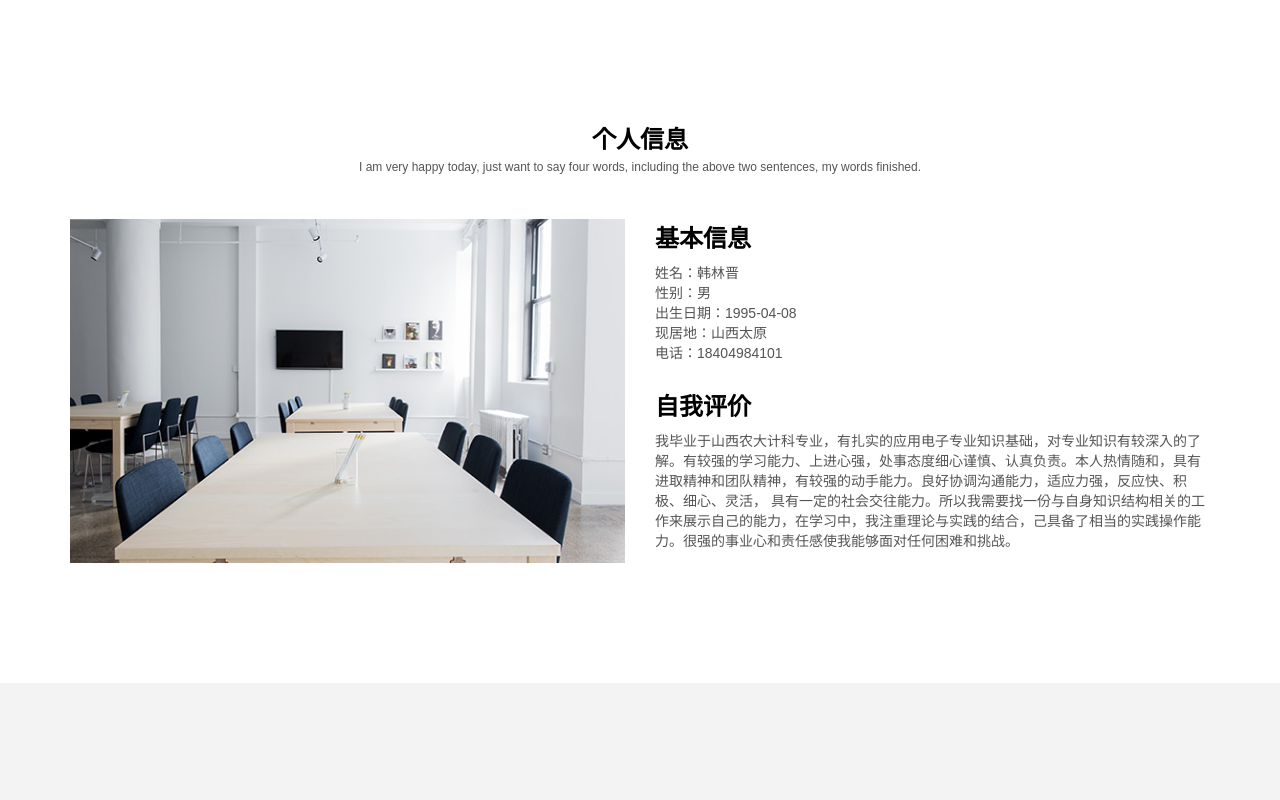
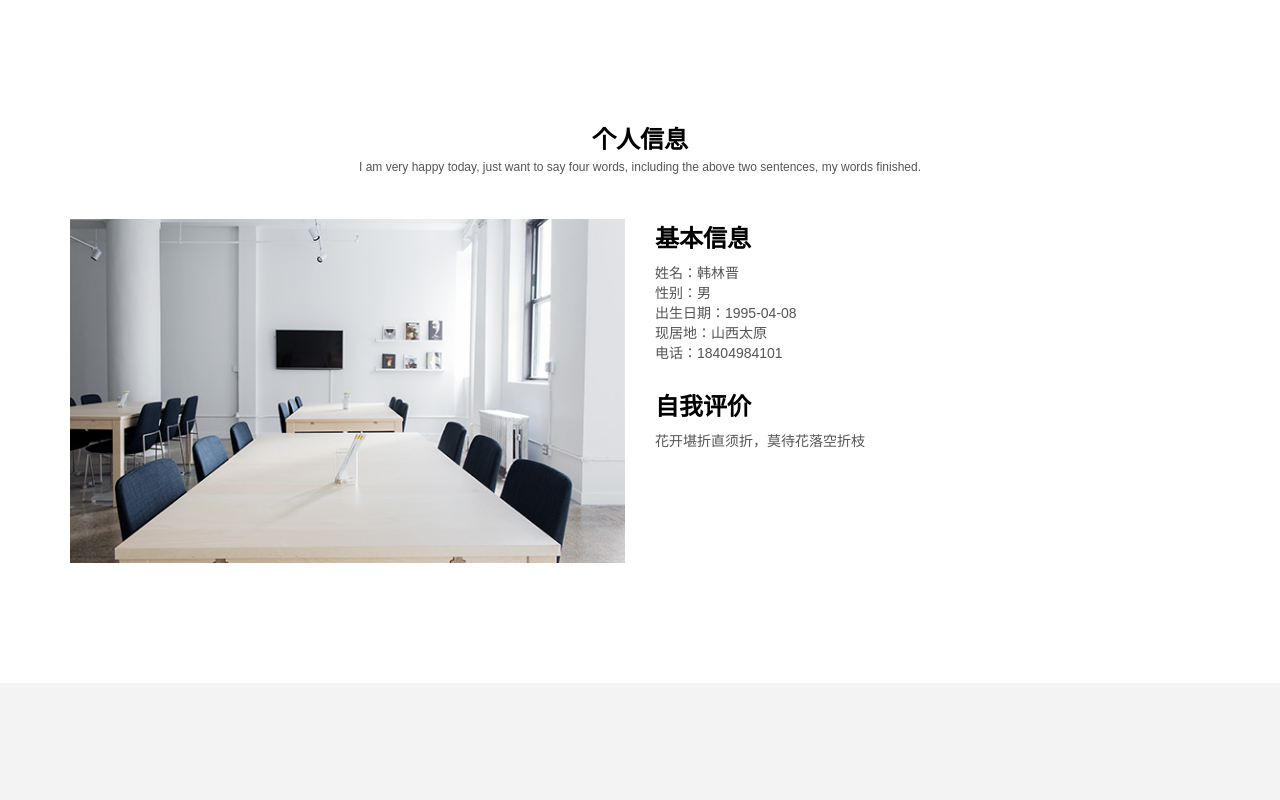
Before and after one commit to han1193569188/han1193569188.github.io, a plain HTML site: page index.html in a window 1280 px wide. Shown: the top 800 px of the page. Drawn offline with Linux system fonts and the light colour scheme.

Commit message:
Update index.html

```diff
--- a/index.html
+++ b/index.html
@@ -25,7 +25,7 @@
 				    <h1 class="jieshao-p1">基本信息</h1>
 				    <p class="jieshao-p4">姓名：韩林晋<br>性别：男<br>出生日期：1995-04-08<br>现居地：山西太原<br>电话：18404984101</p>
 				    <h1 class="jieshao-p2">自我评价</h1>
-				    <p class="jieshao-p4">我毕业于山西农大计科专业，有扎实的应用电子专业知识基础，对专业知识有较深入的了解。有较强的学习能力、上进心强，处事态度细心谨慎、认真负责。本人热情随和，具有进取精神和团队精神，有较强的动手能力。良好协调沟通能力，适应力强，反应快、积极、细心、灵活， 具有一定的社会交往能力。所以我需要找一份与自身知识结构相关的工作来展示自己的能力，在学习中，我注重理论与实践的结合，己具备了相当的实践操作能力。很强的事业心和责任感使我能够面对任何困难和挑战。</p>
+				    <p class="jieshao-p4">花开堪折直须折，莫待花落空折枝</p>
 			    </div>
    	   	   </div>
    	   </section>
```
